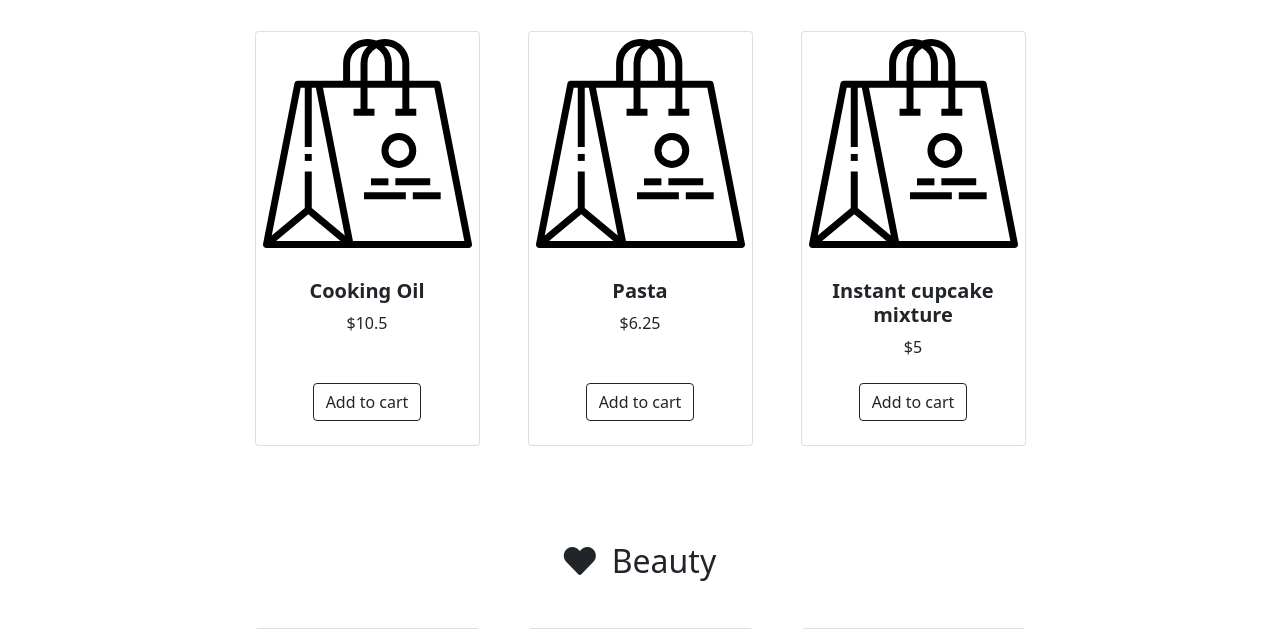
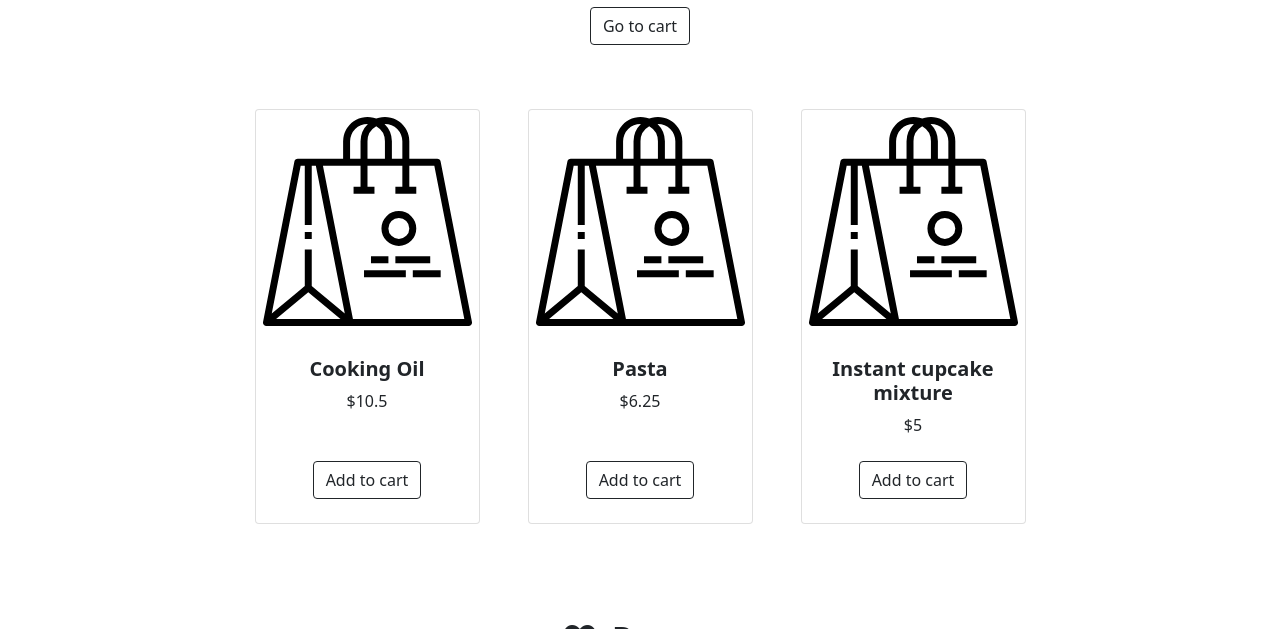
Before and after one commit to IT-Academy-BCN/starter-code-frontend-sprint-3, a plain HTML site: page index.html in a window 1280 px wide. Shown: the part 471-1100 px from the top of the page. Drawn offline with nearby package versions, Linux system fonts and the light colour scheme.

Commit message:
Fourth Exercise
- Implemented the "generateCart()" function

- Added a button in the "index.html" file to trigger the function

```diff
--- a/index.html
+++ b/index.html
@@ -64,6 +64,11 @@
 		<!-- Section-->
 		<section class="pt-5" id="grocery">
 			<h2 class="text-center"><i class="fas fa-shopping-basket pe-3"></i>Grocery</h2>
+
+			<!-- Button added to trigger the generateCart() function -->
+			<div class="text-center"><button type="button" onclick="generateCart()" class="btn btn-outline-dark my-3">Go to  cart</button></div>
+			</div>
+
 			<div class="container px-4 px-lg-5 mt-5">
 				<div class="row gx-4 gx-lg-5 row-cols-2 row-cols-md-3 row-cols-xl-4 justify-content-center">
 					<div class="col mb-5">
--- a/js/shop.js
+++ b/js/shop.js
@@ -5,6 +5,7 @@ import products from './data.js'
 window.buy = buy
 window.cleanCart = cleanCart
 window.calculateTotal = calculateTotal
+window.generateCart = generateCart
 
 // Array with products (objects) added directly with push(). Products in this array are repeated.
 var cartList = [];
@@ -53,6 +54,18 @@ function calculateTotal() {
 function generateCart() {
     // Using the "cartlist" array that contains all the items in the shopping cart,
     // generate the "cart" array that does not contain repeated items, instead each item of this array "cart" shows the quantity of product.
+    cartList.map(product => {
+        const find = cart.find(item => item.id === product.id)
+        if(find === undefined) {
+            cart.push({qty: 1, ...product})
+            cartList = []
+        } else {
+            find.qty += 1
+            cartList = []
+        }
+    })
+    // Log results
+    // console.log(cart)
 }
 
 // Exercise 5
```
